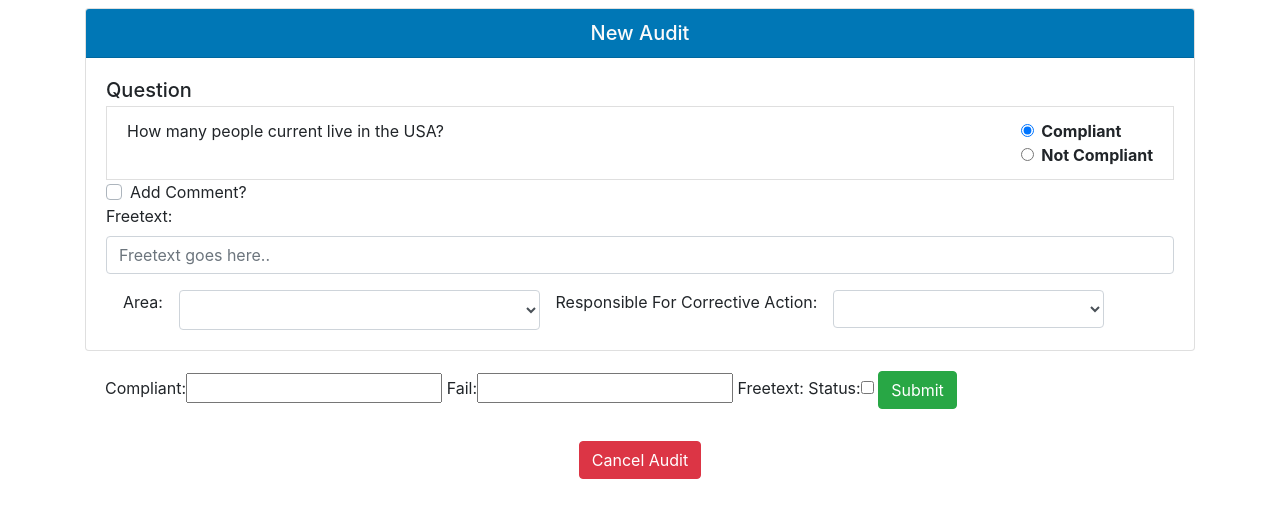
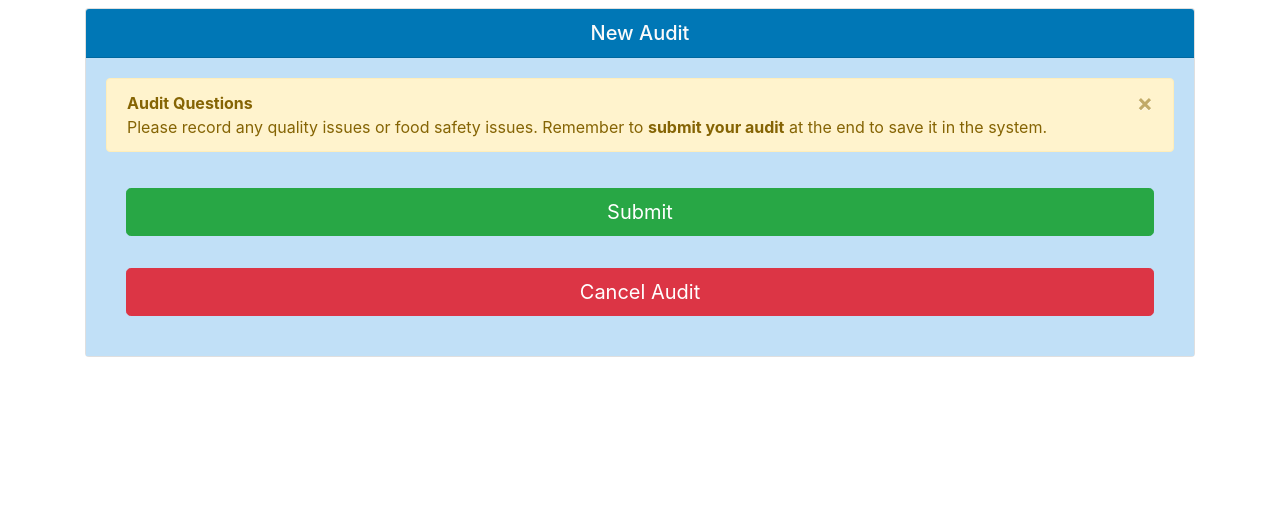
Before and after one commit to tdignan87/TraceSense, a Django app: page /audits/questions/ in a window 1280 px wide. Shown: the part 80-598 px from the top of the page. Run offline with Django 3.2, Linux system fonts and the light colour scheme; the visitor is signed in with stand-in values (Sample User, id 1); data that the repository does not hold is empty; some libraries are stand-ins or nearby versions.

Commit message:
added body to new audit form page

```diff
--- a/audit/templates/pages/new_audit.html
+++ b/audit/templates/pages/new_audit.html
@@ -4,60 +4,47 @@
     <div class="container">
         <div class="card">
             <h5 class="card-header support-header">New Audit</h5>
-            <div class="card-body">
+            <div class="card-body" id="audit-body-form">
                 <div class="list-group">
-
-                    <h5 class="mb-1">Question</h5>
-                    <li class="list-group-item">How many people current live in the USA?
-                        <div class="options-menu">
-                            <div class="form-check">
-                                <input class="form-check-input" type="radio" name="exampleRadios" id="exampleRadios1" value="option1" checked>
-                                <label class="form-check-label" for="exampleRadios1">
-                                  <strong>Compliant</strong>
-                                </label>
-                            </div>
-                            <div class="form-check">
-                                <input class="form-check-input" type="radio" name="exampleRadios" id="exampleRadios2" value="option2">
-                                <label class="form-check-label" for="exampleRadios2">
-                                  <strong>Not Compliant</strong>
-                                </label>
+                    <div class="alert alert-warning alert-dismissible fade show" role="alert">
+                        <strong>Audit Questions</strong><br>Please record any quality issues or food safety issues. Remember to <strong>submit your audit</strong> at the end to save it in the system.
+                        <button type="button" class="close" data-dismiss="alert" aria-label="Close">
+                          <span aria-hidden="true">&times;</span>
+                        </button>
+                    </div>
+                    {% for q in question %}
+                    <li class="list-group-item" id="question-group-box">
+                        <div class="question-area">
+                            <h5 class="audit-questions">{{q.question}}</h5>
+                            {{form.as_p}}
+                            <div class="form-group">
+                                <label for="exampleFormControlSelect1">Production Location:</label>
+                                <select class="form-control" id="exampleFormControlSelect1">
+                                <option disabled selected value> -- select an area -- </option>
+                                {% for loc in location %}
+                              <option>{{loc.name}}</option>
+                              {% endfor %}
+                            </select>
+                                <div class="custom-control custom-checkbox">
+                                    <input type="checkbox" class="custom-control-input" id="commentCheckbox">
+                                    <label class="custom-control-label" for="commentCheckbox">Tick To Add Comment?</label>
+                                </div>
                             </div>
                         </div>
                     </li>
-                    <form>
-                        <div class="custom-control custom-checkbox">
-                            <input type="checkbox" class="custom-control-input" id="commentCheckbox" checked>
-                            <label class="custom-control-label" for="commentCheckbox">Add Comment?</label>
-                        </div>
-                        <div class="form-group" id="freetext-area">
-                            <label for="formGroupExampleInput">Freetext:</label>
-                            <input type="text" class="form-control" id="formGroupExampleInput" placeholder="Freetext goes here..">
-                        </div>
-                    </form>
-                    <div class="row" id="area-audit">
-                        <p class="p-section">Area:</p>
-                        <select class="form-control col-sm-4">
-                        <option>Prep</option>
-                        <option>Mixing</option>
-                      </select>
-                        <p class="p-section">Responsible For Corrective Action:</p>
-                        <select class="form-control col-sm-3">
-                      <option></option>
-                      <option>Tom Dignan</option>
-                      <option>Ian Donnelly</option>
-                    </select>
+                    {% endfor %}
+                    <div class="card-body">
+                        <form action="" method="POST" class="submit-audit-btn"> {% csrf_token %}
+                            <input type="submit" name="Submit" class="btn btn-success  btn-lg btn-block">
+                        </form>
+
+                        <div class="cancel-btn">
+                            <a href="{% url 'dashboard' %}" class="btn btn-danger btn-lg btn-block">Cancel Audit</a></div>
                     </div>
                 </div>
+
             </div>
-        </div>
 
-
-        <div class="card-body">
-            <form action="" method="POST"> {% csrf_token %} {{form}}
-                <input type="submit" name="Submit" class="btn btn-success">
-            </form>
-            <div class="cancel-btn">
-                <a href="{% url 'dashboard' %}" class="btn btn-danger">Cancel Audit</a></div>
         </div>
     </div>
 
```
